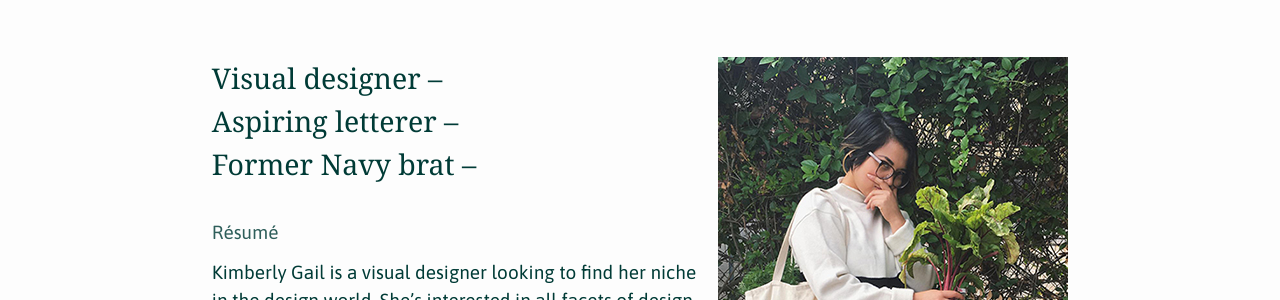
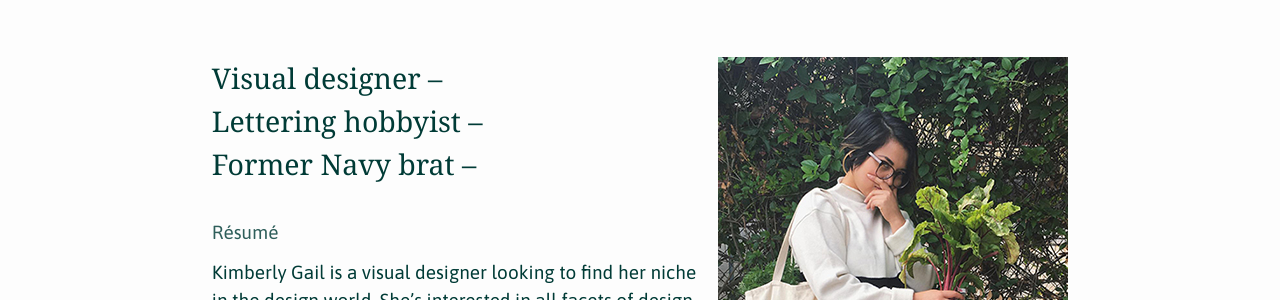
Before and after one commit to kmbrlygl/kmbrlygl.github.io, a Jekyll site: the page built from about.md, in a window 1280 px wide. Shown: the part 209-509 px from the top of the page. Built offline with Jekyll 4.4.1, drawn with Linux system fonts in a browser that asks for light colours.

Commit message:
remove "aspiring" because I AM a letterer

```diff
--- a/about.md
+++ b/about.md
@@ -6,7 +6,7 @@ permalink: /about/
 
 <img src="/images/beetz_bykim.jpg" alt="about">
 
-## Visual designer – <br> Aspiring letterer – <br> Former Navy brat –
+## Visual designer – <br> Lettering hobbyist – <br> Former Navy brat –
 
 <a href="/assets/klosenara-2018-resume.pdf">Résumé</a>
 
```
Also changed, not shown: 2 other files.
